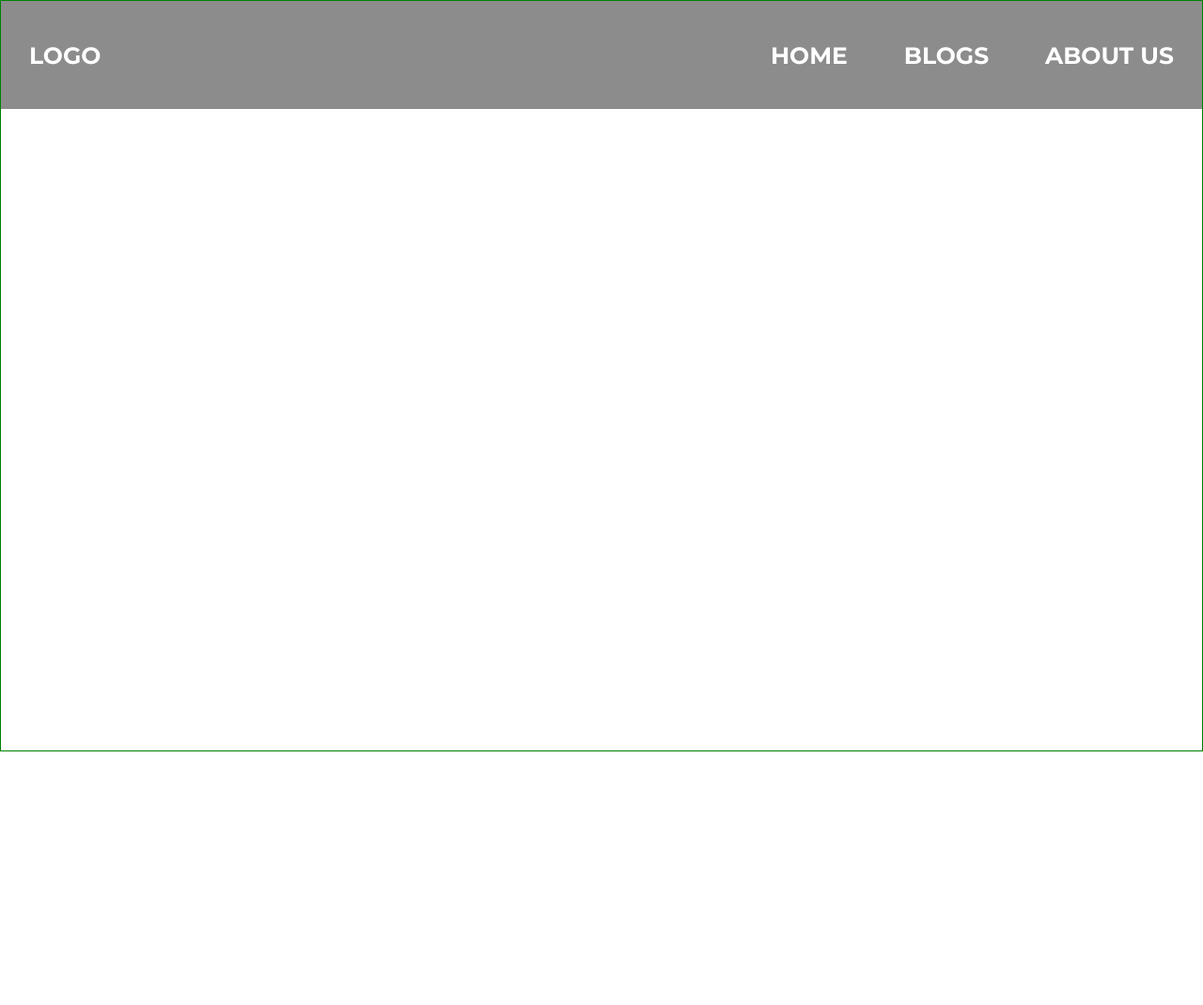
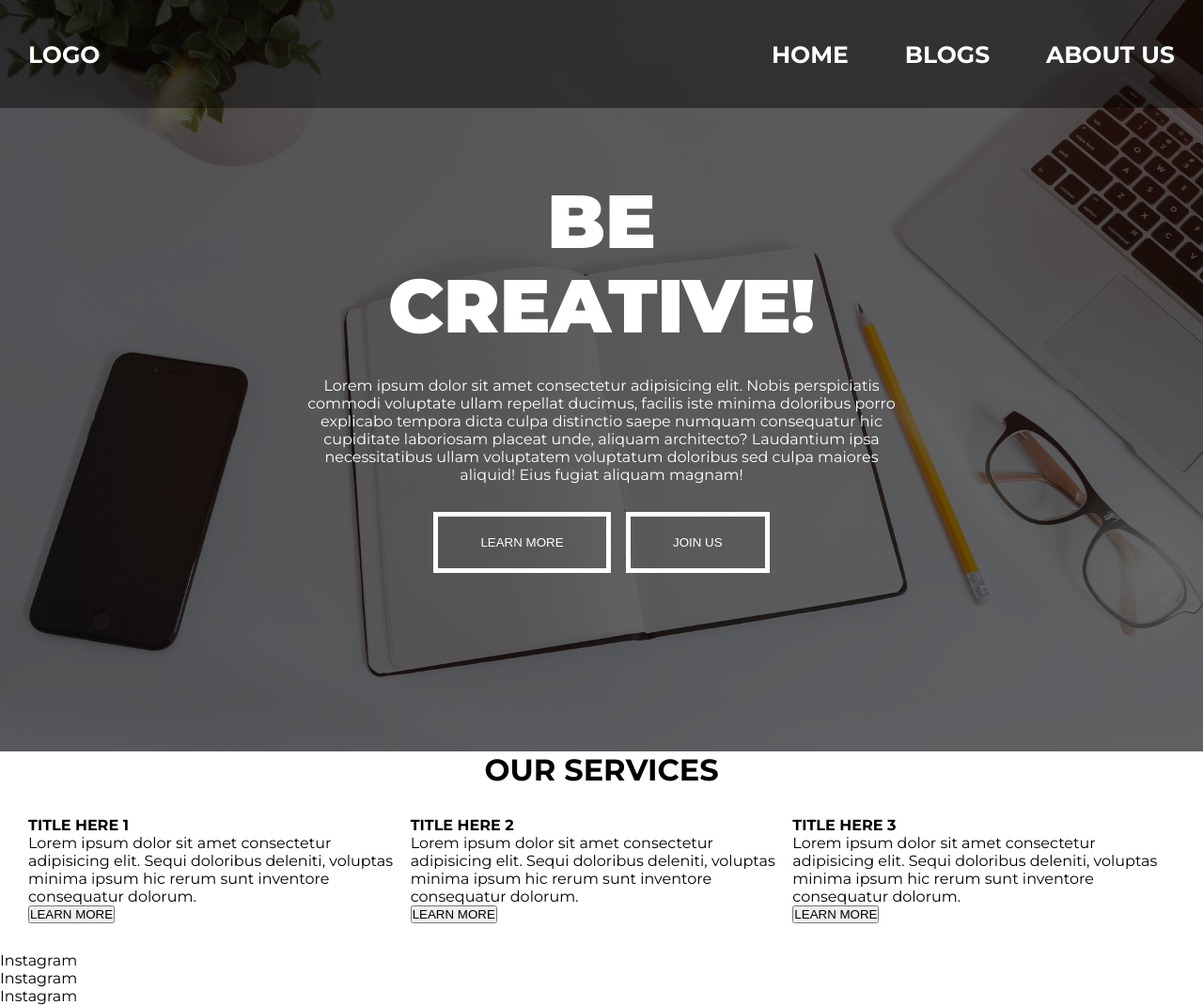
Before and after one commit to reccashi28/pre-assignment, a plain HTML site: page index.html in a window 1280 px wide. Shown: the whole page at 94% size. Before the commit the page ends 800 px from the top, so only its background shows below. Drawn offline with Linux system fonts and the light colour scheme.

Commit message:
adding main section

```diff
--- a/css/style.css
+++ b/css/style.css
@@ -10,23 +10,37 @@ body {
 header {
     position: relative;
     height: 100vh;
-    border: 1px solid green;
+    background: url('../images/office_table_2.jpg'), #E5E5E5;
+    background-position: center;
+    background-repeat: no-repeat;
+    background-size: cover;
+    display: flex;
+    flex-direction: column;
+    justify-content: center;
+    align-items: center;
+    z-index: 2;
+}
+.overlay {
+    position: absolute;
+    background-color: rgba(0, 0, 0, 0.6);
+    width: 100%;
+    height: 100%;
 }
 
 .nav-container {
     position: absolute;
     height: 115px;
-    /* border: 2px solid green; */
     width: 100%;
     display: flex;
     justify-content: flex-end;
     align-items: center;
     background-color: rgba(0, 0, 0, 0.45);
+    top: 0;
+    left: 0;
 }
 
 .nav-list {
     display: flex;
-    /* border: 2px solid yellow; */
     width: 100%;
 }
 
@@ -39,8 +53,81 @@ header {
     cursor: pointer;
     color: white;
 }
+.nav-list li:hover {
+    color: #E5E5E5;
+}
 
 .logo {
     margin-right: auto;
     align-self: flex-start;
 }
+
+/* ------ header content ----- */
+
+.header-content {
+    display: flex;
+    flex-direction: column;
+    justify-content: center;
+    align-items: center;
+    width: 50%;
+    height: 100%;
+    color: white;
+    z-index: 6;
+    position: absolute;
+}
+
+.header-content-title {
+    font-weight: 900;
+    padding: 30px;
+    font-size: 80px;
+    line-height: 90px;
+    text-align: center;
+}
+
+.header-content p {
+    /* padding: 30px; */
+    text-align: center;
+}
+
+.header-buttons {
+    display: flex;
+    justify-content: space-evenly;
+    width: 450px;
+    padding: 30px;
+}
+
+.header-buttons button {
+    padding: 20px 45px;
+    cursor: pointer;
+    background-color: transparent;
+    border: 5px solid #FFFFFF;
+    color: white;
+}
+
+.header-buttons button:hover {
+    color: black;
+    background: #FFFFFF;
+    border: 5px solid #FFFFFF;
+}
+
+/* ------ end of header content ----- */
+
+main {
+    width: 100%;
+    height: auto;
+
+}
+
+.main-content {
+    display: flex;
+    flex-direction: column;
+    justify-content: center;
+    align-items: center;
+}
+.services-options {
+    display: flex;
+    justify-content: center;
+    align-items: center;
+    width: 100%;
+    padding: 30px;
+}
--- a/index.html
+++ b/index.html
@@ -8,6 +8,9 @@
 </head>
 <body>
     <header>
+        <div class="overlay">
+
+        </div>
         <nav class="nav-container">
             <ul class="nav-list">
                 <li class="logo">Logo</li>
@@ -16,6 +19,53 @@
                 <li>About US</li>
             </ul>
         </nav>
+        <div class="header-content">
+            <h1 class="header-content-title">BE CREATIVE!</h1>
+            <p>Lorem ipsum dolor sit amet consectetur adipisicing elit. Nobis perspiciatis commodi voluptate
+                 ullam repellat ducimus, facilis iste minima doloribus porro explicabo tempora dicta culpa
+                 distinctio saepe numquam consequatur hic cupiditate laboriosam placeat unde, aliquam
+                 architecto? Laudantium ipsa necessitatibus ullam voluptatem voluptatum doloribus sed
+                 culpa maiores aliquid! Eius fugiat aliquam magnam!</p>
+                 <div class="header-buttons">
+                     <button class="btn-1">LEARN MORE</button>
+                     <button class="btn-2">JOIN US</button>
+                 </div>
+        </div>
     </header>
+    <main>
+        <div class="main-content">
+            <div class="main-content-title">
+                <h1>OUR SERVICES</h1>
+            </div>
+            <div class="services-options">
+                <div class="service-1 service">
+                    <h4>TITLE HERE 1</h4>
+                    <p>Lorem ipsum dolor sit amet consectetur adipisicing elit. Sequi doloribus deleniti,
+                        voluptas minima ipsum hic rerum sunt inventore consequatur dolorum.</p>
+                    <button class="service-btn">LEARN MORE</button>
+                </div>
+                <div class="service-2 service">
+                    <h4>TITLE HERE 2</h4>
+                    <p>Lorem ipsum dolor sit amet consectetur adipisicing elit. Sequi doloribus deleniti,
+                        voluptas minima ipsum hic rerum sunt inventore consequatur dolorum.</p>
+                    <button class="service-btn">LEARN MORE</button>
+                </div>
+                <div class="service-3 service">
+                    <h4>TITLE HERE 3</h4>
+                    <p>Lorem ipsum dolor sit amet consectetur adipisicing elit. Sequi doloribus deleniti,
+                        voluptas minima ipsum hic rerum sunt inventore consequatur dolorum.</p>
+                    <button class="service-btn">LEARN MORE</button>
+                </div>
+            </div>
+        </div>
+
+    </main>
+    <footer>
+        <ul>
+            <li>Instagram</li>
+            <li>Instagram</li>
+            <li>Instagram</li>
+        </ul>
+    </footer>
 </body>
 </html>
```
Also changed, not shown: images/office_table.jpg (added), images/office_table_2.jpg (added), 2 other files.
